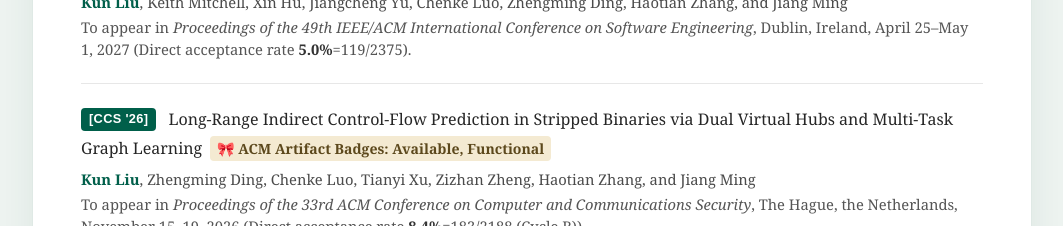
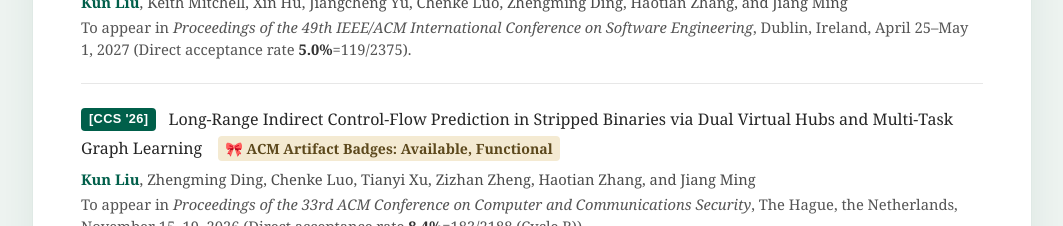
Before and after one commit to Ryan-hub-bit/ryan-hub-bit.github.io, a Next.js app: page / in a window 1280 px wide. Shown: the part 1000-1226 px from the top of the page, without its empty margins (108-1171 px from the left). Built offline with nearby package versions, Linux system fonts and the light colour scheme.

Commit message:
Add breathing room before CCS artifact badge

```diff
--- a/app/globals.css
+++ b/app/globals.css
@@ -568,8 +568,8 @@ h2 {
 
 .artifact-badge {
   display: inline-block;
-  max-width: 100%;
-  margin: 0.15em 0 0.15em 0.25em;
+  max-width: calc(100% - 0.85em);
+  margin: 0.15em 0 0.15em 0.85em;
   padding: 2px 7px;
   border-radius: 4px;
   background: #f4ead2;
```
